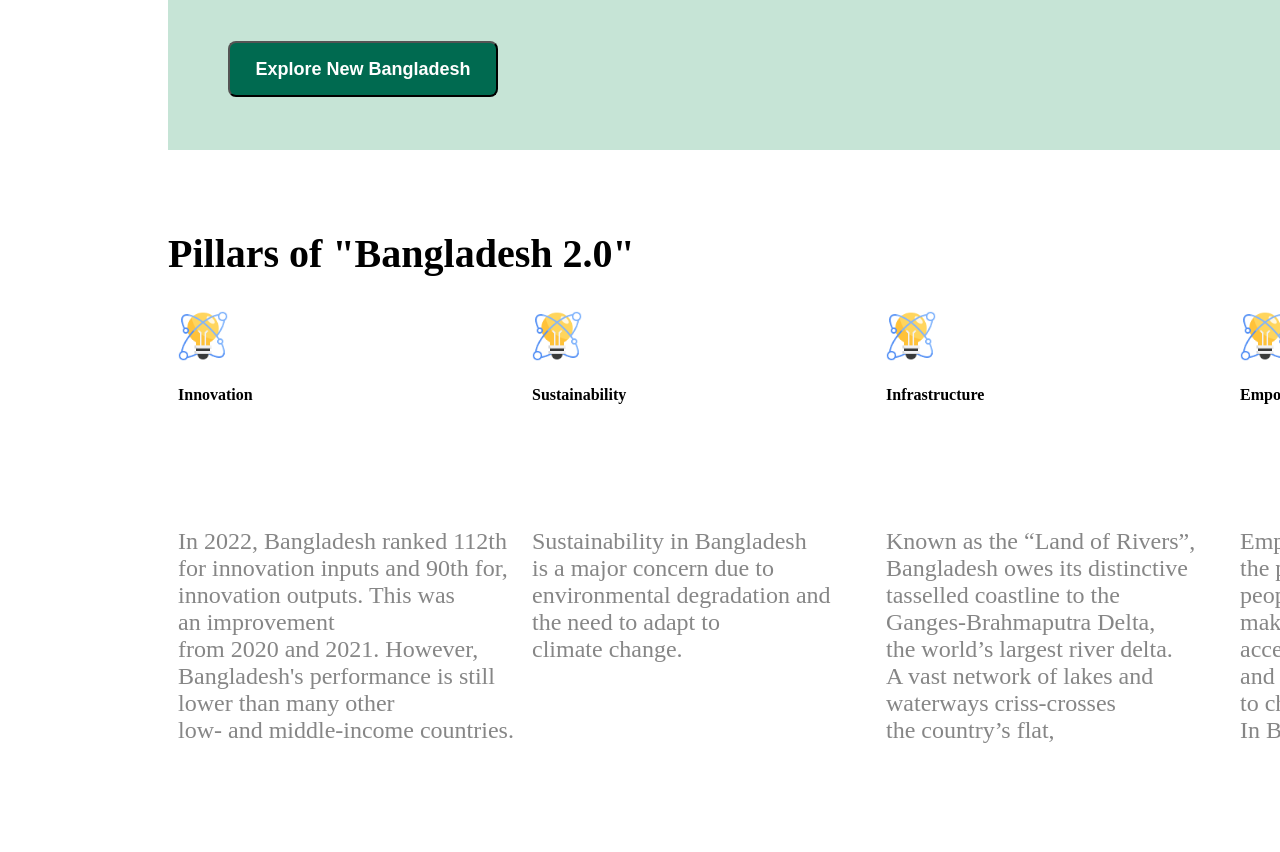
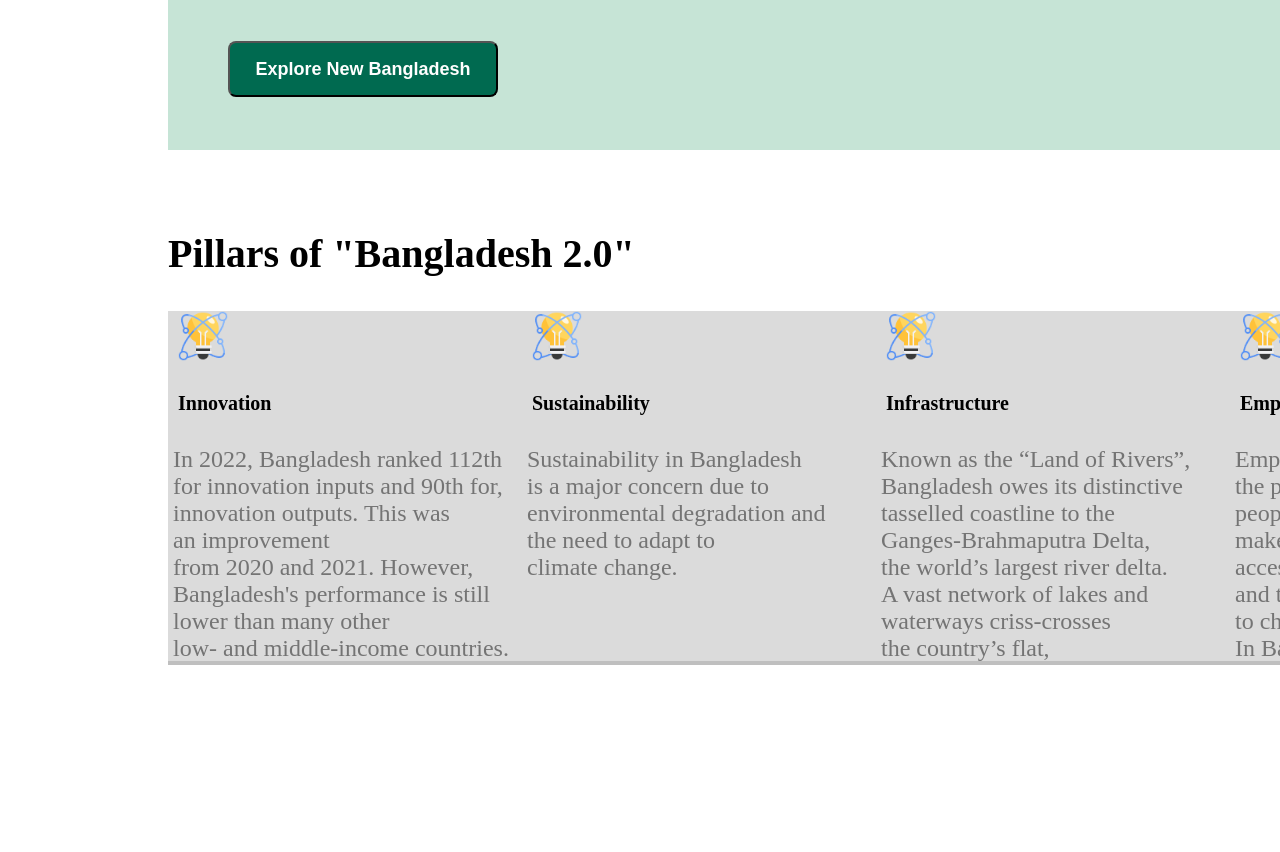
Before and after one commit to Tanjim-Rayan/Bangladesh-2.0-, a plain HTML site: page index.html in a window 1280 px wide. Shown: the part 522-1374 px from the top of the page. After the commit the page ends 1297 px from the top, so only its background shows below. Drawn offline with Linux system fonts and the light colour scheme.

Commit message:
pillar complete

```diff
--- a/Styles/banner.css
+++ b/Styles/banner.css
@@ -1,7 +1,6 @@
 .banner {
     display: block;
     flex-direction: column;
-    /* align-items: center; */
     background-color: rgb(198, 228, 214);
     height: 560px;
     width: 1280px;
--- a/Styles/pillars.css
+++ b/Styles/pillars.css
@@ -13,10 +13,14 @@ section>div>h2 {
 .pillar-container {
     display: flex;
     flex-direction: row;
-    height: 324px;
+    height: 350px;
     width: 1280px;
     margin-left: 160px;
     margin-right: 160px;
+    padding: 0px;
+    justify-content: space-evenly;
+    background-color: rgba(14, 14, 14, 0.15);
+    box-shadow:  0px 4px 0px rgba(0, 0, 0, 0.25);
 }
 
 .pillar {
@@ -37,13 +41,17 @@ section>div>h2 {
 .pillar-tittle {
     margin-left: 10px;
     margin-right: 10px;
+    font-size: 20px;
+    font-weight: 700;
+    max-height: 24px;
 
 
 }
 
 .pillar-text{
-    margin-left: -50px;
+    margin-left: 0px;
     margin-right: -50px;
     min-height: 324px;
+    padding: 5px;
 
 }
```
